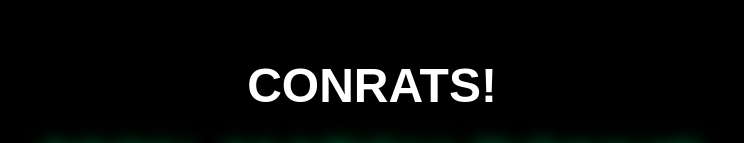
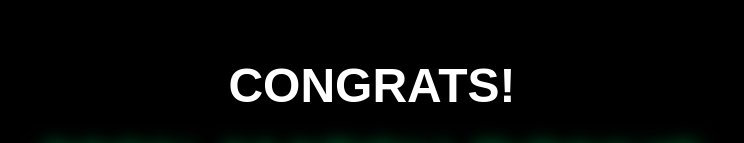
Before and after one commit to Asmorath/GEMINI200, a plain HTML site: page index.html in a window 1280 px wide. Shown: the part 258-401 px from the top of the page, without its empty margins (268-1012 px from the left). Drawn offline with Linux system fonts and the light colour scheme.

Commit message:
Update index.html

```diff
--- a/index.html
+++ b/index.html
@@ -62,7 +62,7 @@
          class="hero"
          alt="Gemini Casino Image">
 
-    <h1>CONRATS!</h1>
+    <h1>CONGRATS!</h1>
 
     <div class="big">200% MATCH BONUS</div>
 
```
